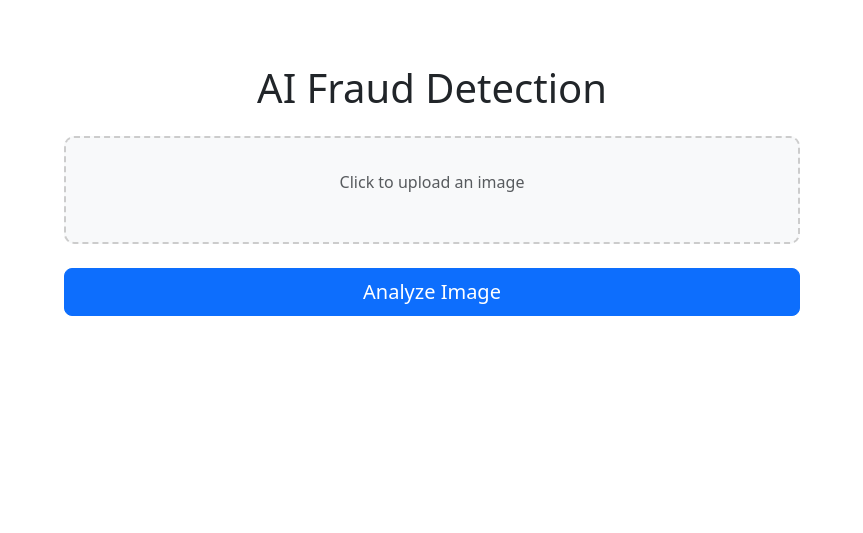
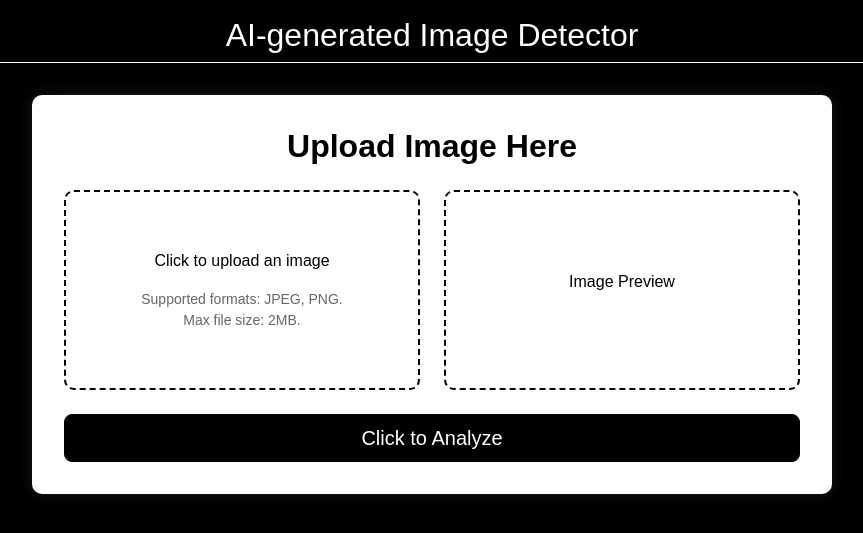
Before and after one commit to cammixx/VeriMage-ImgDect, a Python web app: template templates/index.html in a window 1280 px wide. Shown: the top 533 px of the page, without its empty margins (208-1071 px from the left). Run offline with Jinja, Linux system fonts and the light colour scheme; the template is opened without the code that fills it, so the values that code supplies are empty; some libraries are stand-ins or nearby versions.

Commit message:
Improved  UI layout

```diff
--- a/static/script.js
+++ b/static/script.js
@@ -1,4 +1,7 @@
 document.addEventListener("DOMContentLoaded", function () {
+    // ----- Code for the Index Page (Upload Form) -----
+    const uploadForm = document.getElementById("uploadForm");
+    if (uploadForm) {
         const uploadBox = document.querySelector(".upload-area");
         if (uploadBox) {
             uploadBox.addEventListener("click", function () {
@@ -12,11 +15,17 @@ document.addEventListener("DOMContentLoaded", function () {
             reader.onload = function () {
                 const container = document.getElementById('thumbnailContainer');
                 const preview = document.getElementById('imagePreview');
+                const placeholder = document.getElementById('previewPlaceholder');
 
                 if (container && preview) {
-                container.style.display = 'block';
                     preview.src = reader.result;
+                    preview.style.display = 'block'; // Show the preview image
+                    if (placeholder) {
+                        placeholder.style.display = 'none'; // Hide the placeholder text
+                    }
                     document.getElementById('fullSizePreview').src = reader.result;
+                    // Store the uploaded image in sessionStorage for the result page
+                    sessionStorage.setItem("uploadedImage", reader.result);
                 }
             };
 
@@ -25,15 +34,18 @@ document.addEventListener("DOMContentLoaded", function () {
             }
         });
 
-    // Handle Form Submission and Redirect
-    document.getElementById('uploadForm').addEventListener('submit', async function (e) {
+        // Handle Form Submission and Redirect with Processing Overlay
+        uploadForm.addEventListener('submit', async function (e) {
             e.preventDefault();
 
             const submitButton = document.querySelector('button[type="submit"]');
+            // Show loading overlay on click
+            document.getElementById("loadingOverlay").style.display = "flex";
+
             submitButton.innerHTML = '<span class="spinner-border spinner-border-sm" role="status" aria-hidden="true"></span> Analyzing...';
             submitButton.disabled = true;
 
-        // Simulated API call (Replace this with actual API fetch)
+            // Simulated API call (Replace with your actual API fetch)
             const formData = new FormData(this);
             // const response = await fetch('/api/analyze', { method: 'POST', body: formData });
             // const result = await response.json();
@@ -47,11 +59,42 @@ document.addEventListener("DOMContentLoaded", function () {
             // Store result data in sessionStorage (Temporary Data Storage)
             sessionStorage.setItem("analysisResult", JSON.stringify(result));
 
-        // Redirect to result page
-        window.location.href = "result.html"; // Ensure result.html exists
+            // Delay redirection for 2 seconds to let the loading overlay be visible
+            setTimeout(() => {
+                window.location.href = "result.html";
+            }, 2000);
 
             // Reset button state (not needed if redirect happens)
             submitButton.innerHTML = 'Analyze Image';
             submitButton.disabled = false;
         });
+    }
+
+    // ----- Code for the Result Page -----
+    const resultContainer = document.getElementById("resultContainer");
+    if (resultContainer) {
+        const resultText = document.getElementById("resultText");
+        const userImage = document.getElementById("userImage");
+        const introText = document.getElementById("introText");
+
+        // Retrieve data from sessionStorage
+        const resultData = JSON.parse(sessionStorage.getItem("analysisResult"));
+        const uploadedImage = sessionStorage.getItem("uploadedImage");
+
+        if (uploadedImage && userImage) {
+            userImage.src = uploadedImage;
+        }
+
+        if (resultData) {
+            let verdictText = resultData.is_fraud ? "AI-generated" : "Authentic";
+            // Choose CSS class based on result for emphasis
+            let colorClass = resultData.is_fraud ? "fraudulent" : "authentic";
+            resultText.innerHTML = `<span class="${colorClass}">${resultData.confidence}% confidence - ${verdictText}</span>`;
+            // Keep the introductory text fixed without appending verdict info
+            introText.textContent = "Compare with our data, we say this image is...";
+        } else {
+            resultText.textContent = "No result found.";
+            introText.textContent = "";
+        }
+    }
 });
--- a/static/styles.css
+++ b/static/styles.css
@@ -1,51 +1,105 @@
-/* Thumbnail Container - Hidden by default */
-#thumbnailContainer {
-    display: none;
+.loading-overlay {
+    position: fixed;
+    top: 0;
+    left: 0;
+    width: 100%;
+    height: 100%;
+    background-color: rgba(128, 128, 128, 0.8); /* semi-transparent grey overlay */
+    display: none; /* hidden by default */
+    align-items: center;
+    justify-content: center;
+    z-index: 9999;
 }
 
-/* Upload Container */
-.upload-container {
+.loading-overlay .spinner-border {
+    width: 3rem;
+    height: 6rem;
+    color: #fff;
+}
+
+body {
+    background-color: black;
+    color: #fff;
+    margin: 0.5rem;
+    font-family: Aptos, sans-serif;
+}
+
+.site-header {
+    text-align: center;
+    margin-top: 1rem;
+    padding-bottom: 0.5rem;
+    border-bottom: 1px solid #fff;
+}
+
+.site-header h1 {
+    font-family: 'AkayaKanadaka', sans-serif;
+    font-size: 2rem;
+    margin: 0;
+    color: #fff;
+}
+
+.content-container {
+    background-color: #fff;
+    color: #000;
     max-width: 800px;
     margin: 2rem auto;
     padding: 2rem;
+    border-radius: 10px;
+    box-shadow: 0 0 15px rgba(255, 255, 255, 0.1);
 }
 
-/* Upload Area */
 .upload-area {
-    border: 2px dashed #ccc;
+    border: 2px dashed black;
     border-radius: 10px;
     padding: 2rem;
     text-align: center;
-    margin: 1rem 0;
-    background-color: #f8f9fa;
+    background-color: #fff;
     transition: all 0.3s ease;
     cursor: pointer;
+    color: black;
+    min-height: 200px;
+    display: flex;
+    flex-direction: column;
+    justify-content: center;
+}
+
+.upload-info {
+    color: #666;
+    line-height: 1.5;
 }
 
 .upload-area:hover {
-    border-color: #0d6efd;
-    background-color: #e9f0ff;
+    background-color: #000;
+    color: #fff;
 }
 
-/* Thumbnail Styles */
+.preview-container {
+    border: 2px dashed #000;
+    border-radius: 10px;
+    min-height: 200px;
+    display: flex;
+    align-items: center;
+    justify-content: center;
+}
+
 .preview-thumbnail {
-    width: 150px;
-    height: 150px;
-    object-fit: cover;
+    width: 100%;
+    height: 100%;
+    object-fit: contain;
     border-radius: 8px;
     cursor: pointer;
-    border: 2px solid #dee2e6;
     transition: transform 0.2s;
-}
+    border: none;
+  }
 
-.preview-thumbnail:hover {
-    transform: scale(1.05);
-    border-color: #0d6efd;
-}
+  .preview-thumbnail:hover {
+    transform: scale(1.02);
+    border: none;
+  }
 
-/* Modal Styles */
 #imageModal .modal-content {
-    background-color: #f8f9fa;
+    background-color: #fff;
+    color: #000;
 }
 
 #fullSizePreview {
@@ -53,58 +107,58 @@
     object-fit: contain;
 }
 
-/* Result Box - Hidden by default */
 .result-box {
     padding: 1rem;
     margin-top: 1rem;
     border-radius: 5px;
-    display: none;
+    transition: all 0.3s ease;
 }
 
-/* Result Container */
-.result-container {
-    max-width: 800px;
-    margin: 2rem auto;
-    padding: 2rem;
+.result-box h2 {
+    font-weight: bold;
 }
 
-/* Result Card */
-.result-card {
-    background: white;
-    border-radius: 10px;
-    box-shadow: 0 0 20px rgba(0, 0, 0, 0.1);
-    padding: 2rem;
-    display: flex;
-    gap: 2rem;
-    align-items: center;
+/* Set initial opacity for fade-in elements on the result page (if you wish to use CSS transitions) */
+#userImage,
+#resultText {
+    opacity: 1;
+    transition: opacity 1.5s ease-out;
 }
 
-/* Result Preview */
-.result-preview {
-    flex: 1;
-    max-width: 400px;
+.result-image-zone {
+    border: 1px solid #ccc; /* Thin light grey border */
+    padding: 5px;
+    border-radius: 10px;
+    display: block;         /* Block element for centering */
+    margin: 0 auto 1rem;     /* Center horizontally and add bottom margin */
+    text-align: center;     /* Ensure inner content (the image) is centered */
+  }
+
+.btn-primary {
+    background-color: #000;
+    border-color: #000;
+    color: #fff;
 }
 
-.result-preview img {
-    max-height: 400px;
-    max-width: 100%; /* Ensures no overflow */
-    object-fit: contain;
-    border-radius: 8px;
+.btn-primary:hover {
+    background-color: #fff;
+    border-color: #000;
+    color: #000;
 }
 
-/* Result Content */
-.result-content {
-    flex: 1;
-    text-align: center;
+.authentic {
+    color: #008000;
+    font-weight: bold;
 }
 
-/* Responsive Design */
+.fraudulent {
+    color: #e60000;
+    font-weight: bold;
+}
+
 @media (max-width: 768px) {
-    .result-card {
-        flex-direction: column;
-    }
-
-    .result-preview {
-        max-width: 100%;
+    .content-container {
+        margin: 1rem;
+        padding: 1rem;
     }
 }
--- a/templates/index.html
+++ b/templates/index.html
@@ -3,33 +3,51 @@
 <head>
   <meta charset="UTF-8">
   <meta name="viewport" content="width=device-width, initial-scale=1.0">
-    <title>AI Fraud Detection</title>
-
+  <title>AI Image Detection</title>
   <link href="https://cdn.jsdelivr.net/npm/bootstrap@5.3.0/dist/css/bootstrap.min.css" rel="stylesheet">
   <link rel="stylesheet" href="../static/styles.css">
 </head>
 <body>
-    <div class="container">
+  <header class="site-header">
+    <h1>AI-generated Image Detector</h1>
+  </header>
+
+  <div class="content-container">
     <div class="upload-container">
-            <h1 class="text-center mb-4">AI Fraud Detection</h1>
-
+      <h2 class="text-center mb-4" style="font-weight: bold;">Upload Image Here</h2>
       <!-- Upload Form -->
       <form id="uploadForm" enctype="multipart/form-data" method="POST">
+        <div class="row">
+          <!-- Left Column: Upload Zone -->
+          <div class="col-md-6">
             <div class="upload-area" id="uploadBox">
-                    <p class="text-muted">Click to upload an image</p>
+              <p>Click to upload an image</p>
+              <small class="upload-info">
+                Supported formats: JPEG, PNG.<br>
+                Max file size: 2MB.</small>
               <input type="file" id="imageInput" name="image" accept="image/*" hidden>
             </div>
-
-                <!-- Image Preview (Thumbnail) -->
-                <div id="thumbnailContainer" class="text-center mt-3" style="display: none;">
-                    <img id="imagePreview" class="preview-thumbnail" onclick="openFullSizeImage()">
+          </div>
+          <!-- Right Column: Preview Zone -->
+          <div class="col-md-6">
+            <div id="thumbnailContainer" class="preview-container text-center">
+              <p id="previewPlaceholder">Image Preview</p>
+              <img id="imagePreview" class="preview-thumbnail" onclick="openFullSizeImage()" style="display: none;">
+            </div>
+          </div>
+        </div>
+        <!-- Submit Button -->
+        <div class="d-grid gap-2 mt-4">
+          <button type="submit" class="btn btn-primary btn-lg">Click to Analyze</button>
+        </div>
+      </form>
+    </div>
   </div>
 
-                <!-- Submit Button -->
-                <div class="d-grid gap-2 mt-4">
-                    <button type="submit" class="btn btn-primary btn-lg">Analyze Image</button>
-                </div>
-            </form>
+  <!-- Loading overlay for analysis animation -->
+  <div id="loadingOverlay" class="loading-overlay">
+    <div class="spinner-border" role="status">
+      <span class="visually-hidden">Processing...</span>
     </div>
   </div>
 
```
Also changed, not shown: templates/result.html (+19 -31 lines). Lines whose indentation alone changed are shown as unchanged.
